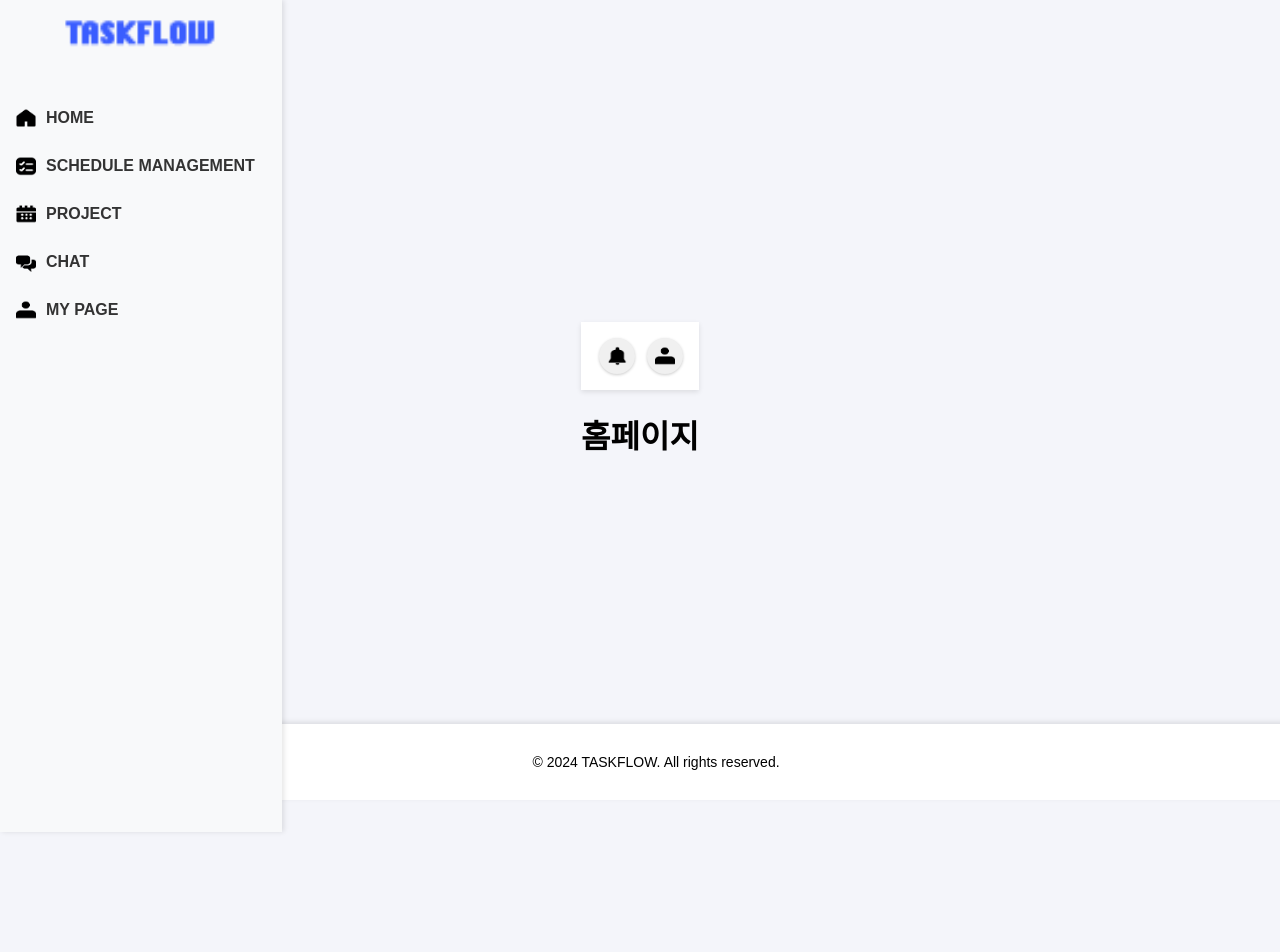
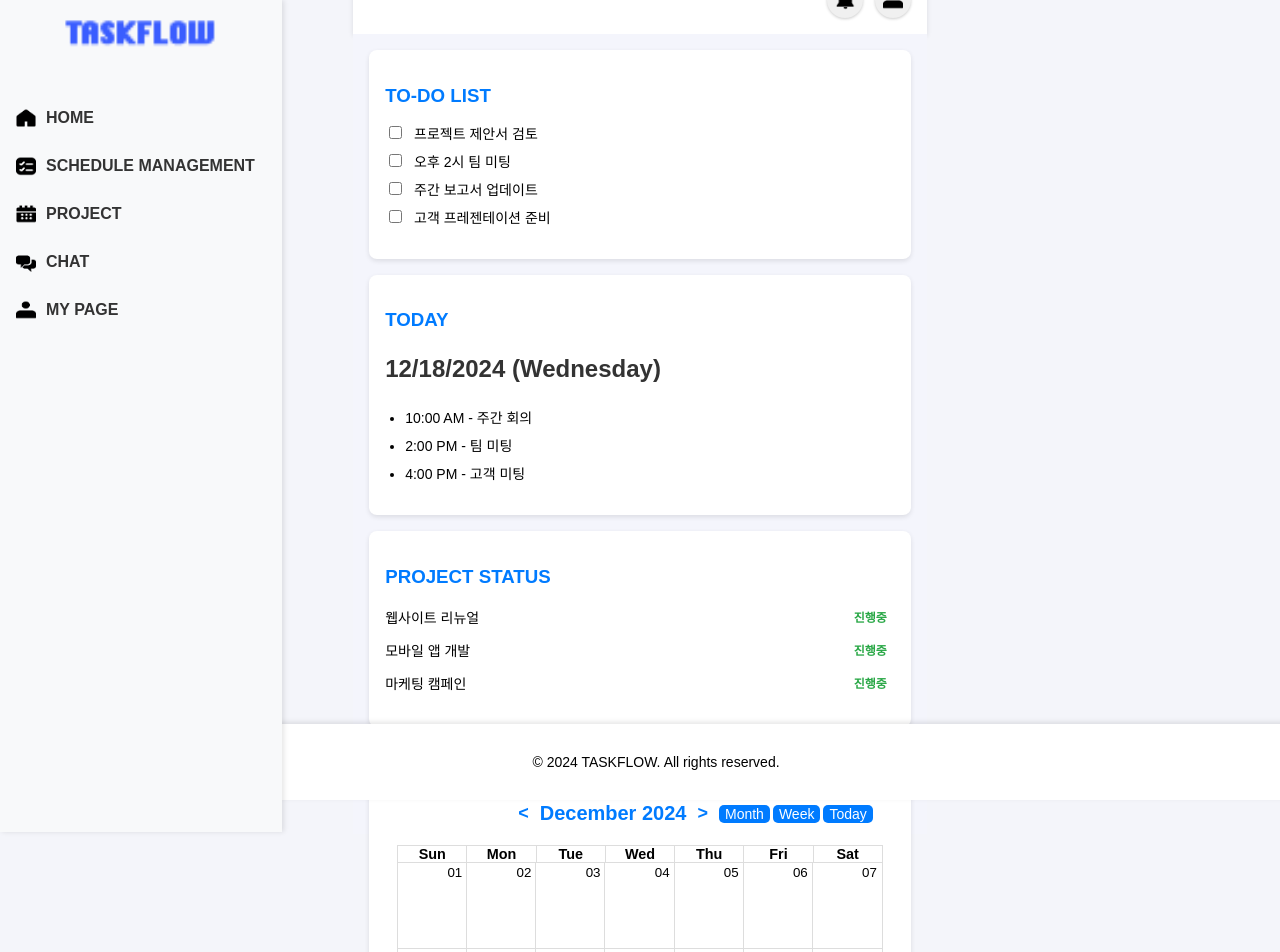
Before and after one commit to nextrunners5/Full-01-1team, a React (Create React App) app in the folder TASKFLOW/frontend_2/: page /home in a window 1280 px wide. Shown: the top 952 px of the page. Before the commit the page ends 800 px from the top, so only its background shows below. Built offline with nearby package versions, Linux system fonts and the light colour scheme.

Commit message:
mainpage

```diff
--- a/TASKFLOW/frontend_2/src/pages/HomePage.tsx
+++ b/TASKFLOW/frontend_2/src/pages/HomePage.tsx
@@ -1,10 +1,111 @@
 import React from 'react';
+import { Calendar, dateFnsLocalizer, Views, ToolbarProps } from 'react-big-calendar';
+import format from 'date-fns/format';
+import parse from 'date-fns/parse';
+import startOfWeek from 'date-fns/startOfWeek';
+import getDay from 'date-fns/getDay';
+import 'react-big-calendar/lib/css/react-big-calendar.css';
+import '../styles/HomePage.css'; // 경로 수정
+
+type Event = {
+  title: string;
+  start: Date;
+  end: Date;
+};
+
+const locales = {
+  "en-US": require("date-fns/locale/en-US"),
+};
+
+const localizer = dateFnsLocalizer({
+  format,
+  parse,
+  startOfWeek,
+  getDay,
+  locales,
+});
+
+const events: Event[] = [
+  { title: "주간 회의", start: new Date(2024, 3, 5, 10, 0), end: new Date(2024, 3, 5, 11, 0) },
+  { title: "팀 미팅", start: new Date(2024, 3, 5, 14, 0), end: new Date(2024, 3, 5, 15, 0) },
+  { title: "고객 프레젠테이션", start: new Date(2024, 3, 6, 16, 0), end: new Date(2024, 3, 6, 17, 0) },
+];
+
+type CustomToolbarProps = ToolbarProps;
+
+const CustomToolbar: React.FC<CustomToolbarProps> = (toolbar) => {
+  const goToBack = () => toolbar.onNavigate('PREV');
+  const goToNext = () => toolbar.onNavigate('NEXT');
+  const changeView = (view: string) => toolbar.onView(view);
+
+  return (
+    <div className="toolbar-container">
+      <div className="toolbar-center">
+        <button className="navigate-btn" onClick={goToBack}>&lt;</button>
+        <span className="current-month">{toolbar.label}</span>
+        <button className="navigate-btn" onClick={goToNext}>&gt;</button>
+      </div>
+      <div className="view-switcher">
+        <button onClick={() => changeView(Views.MONTH)} className="view-btn">Month</button>
+        <button onClick={() => changeView(Views.WEEK)} className="view-btn">Week</button>
+        <button onClick={() => changeView(Views.DAY)} className="view-btn">Today</button>
+      </div>
+    </div>
+  );
+};
 
 const HomePage: React.FC = () => {
+  const currentDate = new Date();
+  const dayOfWeek = currentDate.toLocaleString("default", { weekday: "long" });
+
   return (
-    <div>
-      <h1>홈페이지</h1>
-      {/* 홈페이지 내용 추가 */}
+    <div className="app-container">
+      <div className="main-container">
+        <main className="content">
+          <section className="to-do-list" aria-label="To-do list">
+            <h3>TO-DO LIST</h3>
+            <ul>
+              <li><label><input type="checkbox" /> 프로젝트 제안서 검토</label></li>
+              <li><label><input type="checkbox" /> 오후 2시 팀 미팅</label></li>
+              <li><label><input type="checkbox" /> 주간 보고서 업데이트</label></li>
+              <li><label><input type="checkbox" /> 고객 프레젠테이션 준비</label></li>
+            </ul>
+          </section>
+
+          <section className="today" aria-label="Today schedule">
+            <h3>TODAY</h3>
+            <p className="date">{`${currentDate.toLocaleDateString()} (${dayOfWeek})`}</p>
+            <ul>
+              <li>10:00 AM - 주간 회의</li>
+              <li>2:00 PM - 팀 미팅</li>
+              <li>4:00 PM - 고객 미팅</li>
+            </ul>
+          </section>
+
+          <section className="project-status" aria-label="Project status">
+            <h3>PROJECT STATUS</h3>
+            <ul>
+              <li>웹사이트 리뉴얼 <span className="status">진행중</span></li>
+              <li>모바일 앱 개발 <span className="status">진행중</span></li>
+              <li>마케팅 캠페인 <span className="status">진행중</span></li>
+            </ul>
+          </section>
+
+          <section className="calendar" aria-label="Calendar">
+            <h3>MONTH</h3>
+            <Calendar
+              localizer={localizer}
+              events={events}
+              startAccessor="start"
+              endAccessor="end"
+              defaultView={Views.MONTH}
+              views={{ month: true, week: true, day: true }}
+              className="calendar-container"
+              components={{ toolbar: CustomToolbar }}
+            />
+          </section>
+        </main>
+      </div>
     </div>
   );
 };
```
